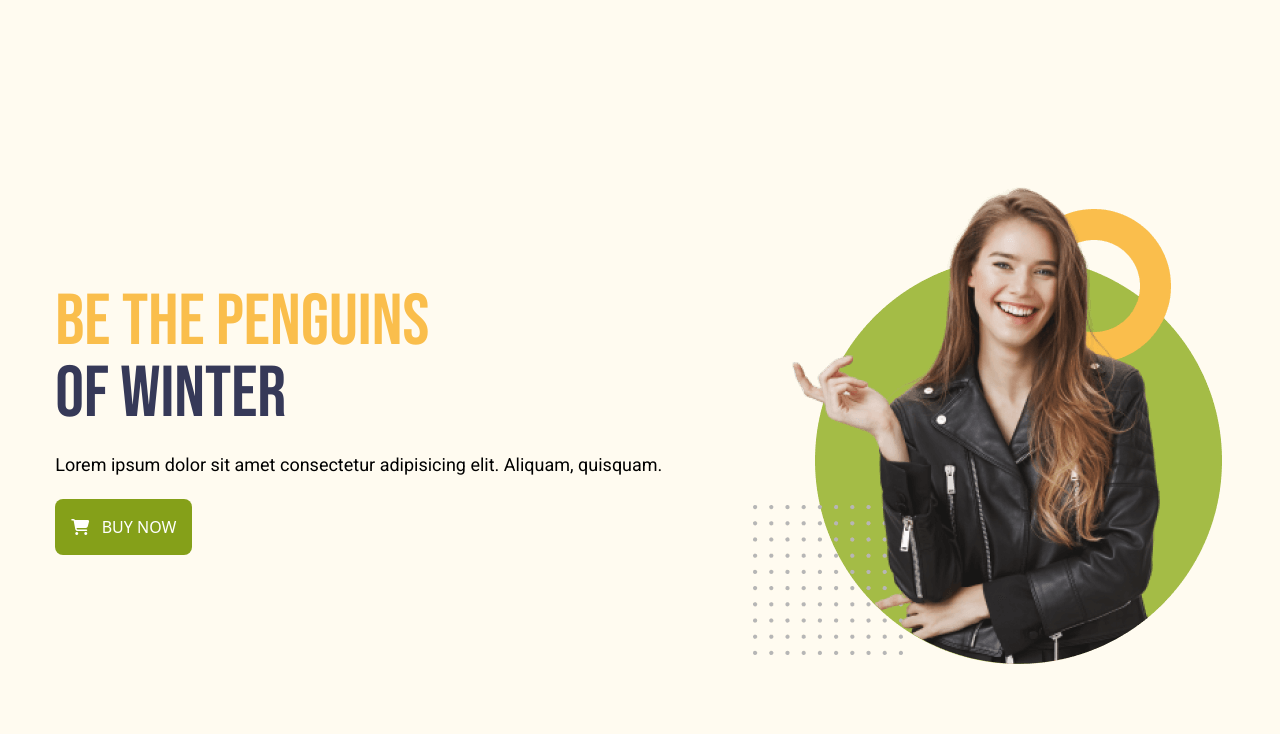
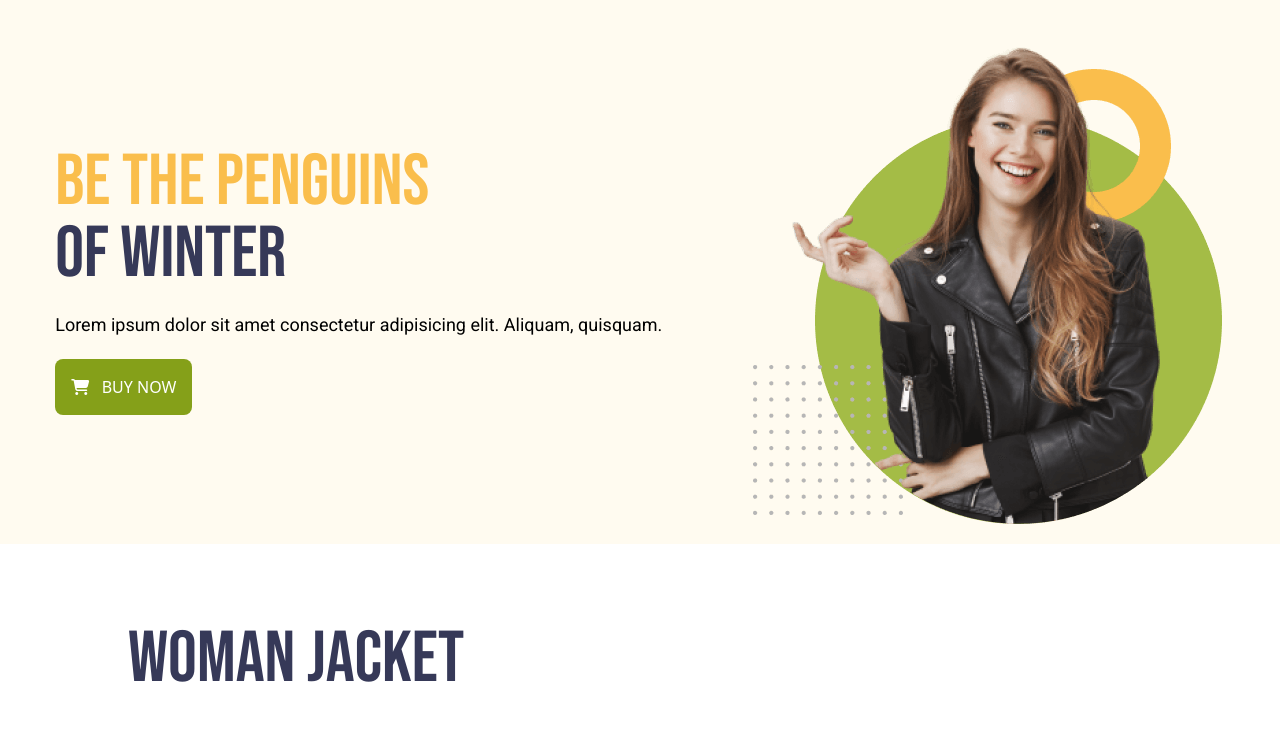
Before and after one commit to AbdullahAlJubair/penguin-fashion, a plain HTML site: page index.html in a window 1280 px wide. Shown: the part 66-800 px from the top of the page. Drawn offline with nearby package versions, Linux system fonts and the light colour scheme.

Commit message:
Fixed some Padding issues

```diff
--- a/index.html
+++ b/index.html
@@ -43,7 +43,7 @@
             </div>
         </nav>
         <!------------------------------Banner Section-------------------------------------->
-        <section class="flex flex-col md:flex-row justify-around items-center px-2.5 py-5 md:py-40  mt-10 md:mt-0">
+        <section class="flex flex-col md:flex-row justify-around items-center px-2.5 py-5 md:py-15  mt-10 md:mt-0">
             <div class="bannet-content"> <!--banner Content-->
                 <h1 class="Bebas-Neue text-5xl md:text-7xl font-normal uppercase text-[#363958] mb-5"><span class="text-[#FABE4C]">BE The Penguins <br></span>of Winter</h1>
                 <p class="Roboto text-lg font-normal mb-5">Lorem ipsum dolor sit amet consectetur adipisicing elit. Aliquam, quisquam.</p>
```
